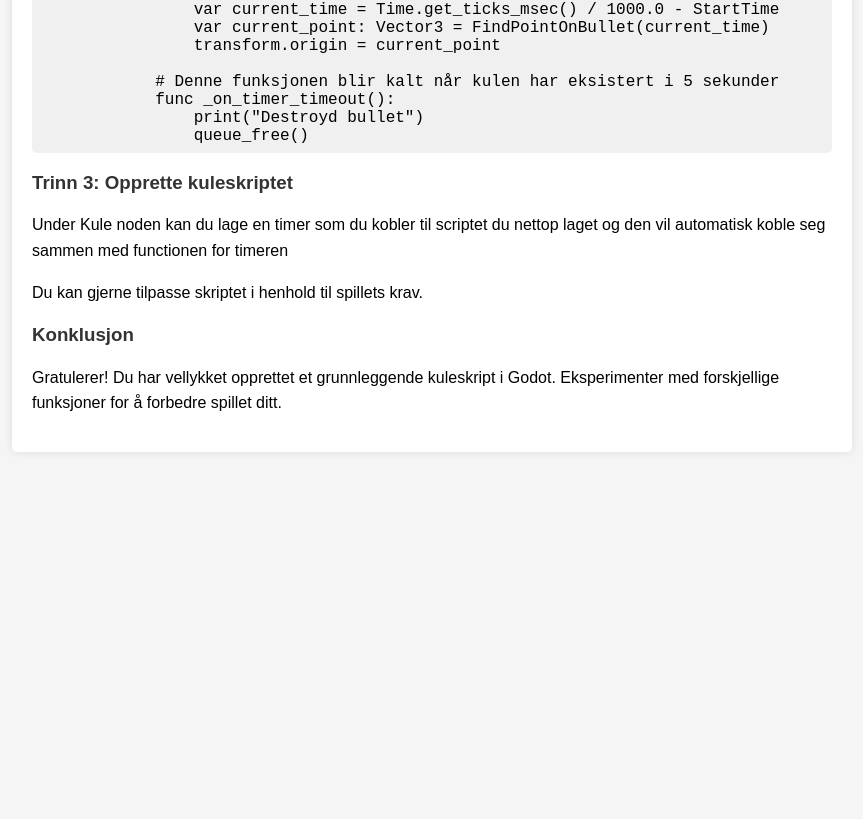
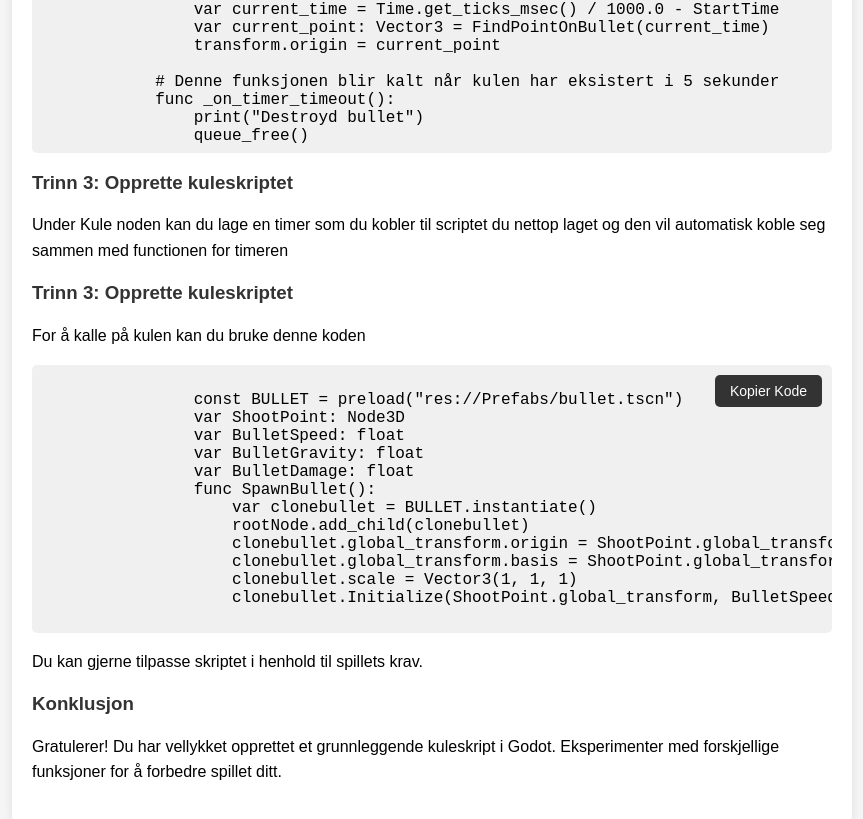
Before and after one commit to kaskil12/BrukerManualSkole, a plain HTML site: page BulletManual.html in a window 1280 px wide. Shown: the part 1974-2793 px from the top of the page, without its empty margins (208-1071 px from the left). Before the commit the page ends 2446 px from the top, so only its background shows below. Drawn offline with Linux system fonts and the light colour scheme.

Commit message:
Update BulletManual.html

```diff
--- a/BulletManual.html
+++ b/BulletManual.html
@@ -125,6 +125,25 @@
     </div>
     <h3>Trinn 3: Opprette kuleskriptet</h3>
     <p>Under Kule noden kan du lage en timer som du kobler til scriptet du nettop laget og den vil automatisk koble seg sammen med functionen for timeren</p>
+    <h3>Trinn 3: Opprette kuleskriptet</h3>
+    <p>For å kalle på kulen kan du bruke denne koden </p>
+        <div class="code-container">
+            <pre><code class="godot" id="SpawnBullet">
+                const BULLET = preload("res://Prefabs/bullet.tscn")
+                var ShootPoint: Node3D
+                var BulletSpeed: float
+                var BulletGravity: float
+                var BulletDamage: float
+                func SpawnBullet():
+                    var clonebullet = BULLET.instantiate()
+                    rootNode.add_child(clonebullet)
+                    clonebullet.global_transform.origin = ShootPoint.global_transform.origin
+                    clonebullet.global_transform.basis = ShootPoint.global_transform.basis
+                    clonebullet.scale = Vector3(1, 1, 1)
+                    clonebullet.Initialize(ShootPoint.global_transform, BulletSpeed, BulletGravity, BulletDamage)
+            </code></pre>
+            <button onclick="copyCodeCallBullet()">Kopier Kode</button>
+        </div>
     <p>Du kan gjerne tilpasse skriptet i henhold til spillets krav.</p>
 
     <h3>Konklusjon</h3>
@@ -132,6 +151,15 @@
 </div>
 
 <script>
+    function copyCodeCallBullet() {
+        const codeElement = document.getElementById('SpawnBullet');
+        const range = document.createRange();
+        range.selectNode(codeElement);
+        window.getSelection().removeAllRanges();
+        window.getSelection().addRange(range);
+        document.execCommand('copy');
+        window.getSelection().removeAllRanges();
+    }
     function copyCode() {
         const codeElement = document.getElementById('bulletScript');
         const range = document.createRange();
@@ -140,7 +168,6 @@
         window.getSelection().addRange(range);
         document.execCommand('copy');
         window.getSelection().removeAllRanges();
-        alert('Kode kopiert til utklippstavlen!');
     }
 </script>
 
```
